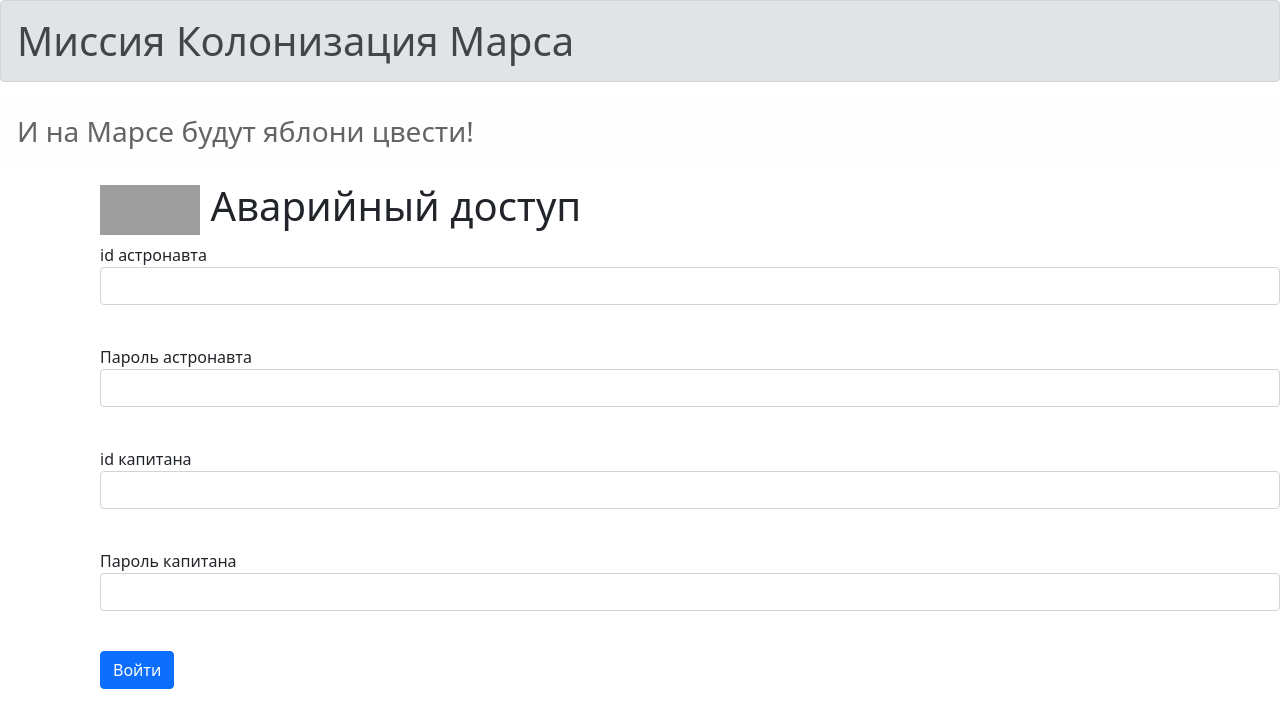
After one commit to ElinaGlushanok/Flask-wtf, a Flask app: page /login in a window 1280 px wide. The commit adds this page. Shown: the top 728 px of the page. Run offline with Flask 3, Linux system fonts and the light colour scheme; grey boxes are pictures that could not be loaded.

Commit message:
login added (ex5)

```diff
--- a/main.py
+++ b/main.py
@@ -1,7 +1,20 @@
 import flask
-from flask import url_for
+from flask import url_for, redirect
+
+from flask_wtf import FlaskForm
+from wtforms import StringField, PasswordField, BooleanField, SubmitField
+from wtforms.validators import DataRequired
+
 
 app = flask.Flask(__name__)
+app.config['SECRET_KEY'] = 'yandexlyceum_secret_key'
+
+
+class LoginForm(FlaskForm):
+    username = StringField('id', validators=[DataRequired()])
+    password = PasswordField('Пароль', validators=[DataRequired()])
+    remember_me = BooleanField('Запомнить меня')
+    submit = SubmitField('Войти')
 
 @app.route('/')
 @app.route('/index/<string:title>')
@@ -23,6 +36,13 @@ def answer():
            'ready' : ['Готовы остаться на Марсе?', ans[6]]}
     return flask.render_template('auto_answer.html', answer=answer)
 
+@app.route('/login')
+def login():
+    form = LoginForm()
+    if form.validate_on_submit():
+        return redirect('/success')
+    return flask.render_template('login.html', title="Login", form=form)
+
 
 if __name__ == '__main__':
     app.run(port=8080, host='127.0.0.1')
--- a/static/css/style.css
+++ b/static/css/style.css
@@ -2,3 +2,12 @@ h4 {
     color: #FFA07A;
     margin-left: 20px;
 }
+
+p {
+    margin-left: 100px;
+}
+
+.icon{
+    width:100px;
+    height:50px;
+}
--- a/templates/base.html
+++ b/templates/base.html
@@ -1,13 +1,17 @@
 <!DOCTYPE html>
 <html lang="en">
     <head>
-    <meta charset="UTF-8">
+        <meta charset="UTF-8">
         <title>{{ title }}</title>
-
+        <link rel="stylesheet"
+                            href="https://cdn.jsdelivr.net/npm/bootstrap@5.0.0-beta1/dist/css/bootstrap.min.css"
+                            integrity="sha384-giJF6kkoqNQ00vy+HMDP7azOuL0xtbfIcaT9wjKHr8RbDVddVHyTfAAsrekwKmP1"
+                            crossorigin="anonymous">
+        <link rel="stylesheet" type="text/css" href="static/css/style.css">
     </head>
     <body>
-        <h1>Миссия Колонизация Марса</h1>
-        <h2>И на Марсе будут яблони цвести!</h2>
-
+        <h1 class="alert alert-secondary" role="alert">Миссия Колонизация Марса</h1>
+        <h3 class="alert alert-light" role="alert">И на Марсе будут яблони цвести!</h3>
+        {% block content %} {% endblock %}
     </body>
 </html>
--- /dev/null
+++ b/templates/login.html
@@ -0,0 +1,30 @@
+{% extends "base.html" %}
+
+{% block content %}
+<h1 style="margin-left:100px;"><img class="icon" src="/static/image/MARS-2-7.png" alt="иконка">
+Аварийный доступ</h1>
+<form action="" method="post" novalidate>
+    {% for name in ["астронавта", "капитана"] %}
+    {{ form.hidden_tag() }}
+    <p>
+        {{ form.username.label }} {{name}}<br>
+        {{ form.username(class="form-control") }}<br>
+        {% for error in form.username.errors %}
+        <div class="alert alert-danger" role="alert">
+            {{ error }}
+        </div>
+        {% endfor %}
+    </p>
+    <p>
+        {{ form.password.label }} {{name}}<br>
+        {{ form.password(class="form-control", type="password") }}<br>
+        {% for error in form.password.errors %}
+        <div class="alert alert-danger" role="alert">
+            {{ error }}
+        </div>
+        {% endfor %}
+    </p>
+    {% endfor %}
+    <p>{{ form.submit(type="submit", class="btn btn-primary") }}</p>
+</form>
+{% endblock %}
```
